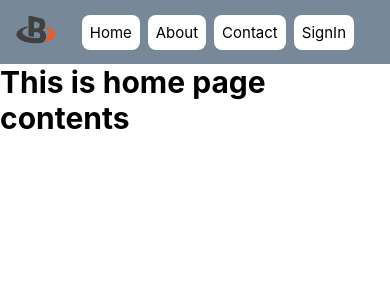
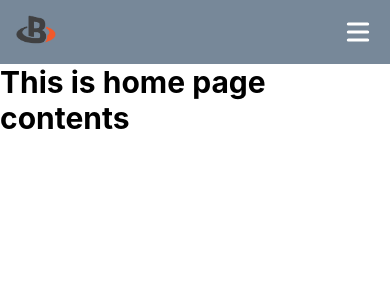
Before and after one commit to Bishesh58/vue-firebase-app, a Vue app: page / in a window 390 px wide. Shown: the top 300 px of the page. Built offline with nearby package versions, Linux system fonts and the light colour scheme.

Commit message:
added mobile menu

```diff
--- a/package.json
+++ b/package.json
@@ -7,7 +7,7 @@
     "preview": "vite preview --port 5050"
   },
   "dependencies": {
-    "@vue-hero-icons/outline": "^1.7.2",
+    "@heroicons/vue": "^1.0.6",
     "firebase": "^9.6.8",
     "pinia": "^2.0.11",
     "vue": "^3.2.31",
--- a/src/components/Navigation.vue
+++ b/src/components/Navigation.vue
@@ -4,15 +4,38 @@
       <div class="container">
         <div class="logo">
           <router-link :to="{ name: 'Home' }">
-
-            <img src="../assets/logo.png" height="40" width="40" alt="">
+            <img src="../assets/logo.png" height="40" width="40" alt="" />
           </router-link>
         </div>
         <div class="nav-links">
-          <router-link :to="{ name: 'Home' }" class="nav-item">Home</router-link>
-          <router-link :to="{ name: 'About' }" class="nav-item">About</router-link>
-          <router-link :to="{ name: 'Contact' }" class="nav-item">Contact</router-link>
-          <router-link :to="{ name: 'SignIn' }" class="nav-item">SignIn</router-link>
+          <router-link :to="{ name: 'Home' }" class="nav-item"
+            >Home</router-link
+          >
+          <router-link :to="{ name: 'About' }" class="nav-item"
+            >About</router-link
+          >
+          <router-link :to="{ name: 'Contact' }" class="nav-item"
+            >Contact</router-link
+          >
+          <router-link :to="{ name: 'SignIn' }" class="nav-item"
+            >SignIn</router-link
+          >
+        </div>
+        <MenuIcon class="menu-icon" @click="showSideBar" />
+        <!-- mobile menu starts -->
+        <div v-if="isActive" class="mobile-menu">
+          <router-link :to="{ name: 'Home' }" class="nav-item"
+            >Home</router-link
+          >
+          <router-link :to="{ name: 'About' }" class="nav-item"
+            >About</router-link
+          >
+          <router-link :to="{ name: 'Contact' }" class="nav-item"
+            >Contact</router-link
+          >
+          <router-link :to="{ name: 'SignIn' }" class="nav-item"
+            >SignIn</router-link
+          >
         </div>
       </div>
     </nav>
@@ -20,19 +43,50 @@
 </template>
 
 <script>
-import { MenuIcon } from "@vue-hero-icons/outline";
+import { MenuIcon } from "@heroicons/vue/solid";
 
-export default {};
+export default {
+  data() {
+    return {
+      isActive: false,
+    };
+  },
+  components: {
+    MenuIcon,
+  },
+  methods: {
+    showSideBar() {
+      console.log("clicked..");
+      this.isActive = !this.isActive;
+      console.log(this.isActive);
+    },
+  },
+};
 </script>
 
 <style scoped>
-.container{
+.container {
   height: 64px;
   background-color: lightslategray;
   display: flex;
   justify-content: space-between;
   align-items: center;
   padding: 16px;
+  position: relative;
+}
+
+.mobile-menu {
+  position: absolute;
+  height: 95vh;
+  width: 20vw;
+  min-width: 200px;
+  top: 0;
+  left: 0;
+  margin-top: 64px;
+  padding: 16px;
+  background: lightslategray;
+  display: flex;
+  flex-direction: column;
 }
 
 .nav-links {
@@ -43,7 +97,24 @@ export default {};
   padding: 8px;
   background: white;
   color: black;
-    border-radius: 8px;
+  border-radius: 5px;
   text-decoration: none;
 }
+
+.menu-icon {
+  height: 32px;
+  width: 32px;
+  color: white;
+  cursor: pointer;
+  display: none;
+}
+
+@media only screen and (max-width: 750px) {
+  .menu-icon {
+    display: block;
+  }
+  .nav-links {
+    display: none;
+  }
+}
 </style>
```
Also changed, not shown: 1 other file (tests, documents, lock files or other folders). Lines whose indentation alone changed are shown as unchanged.
